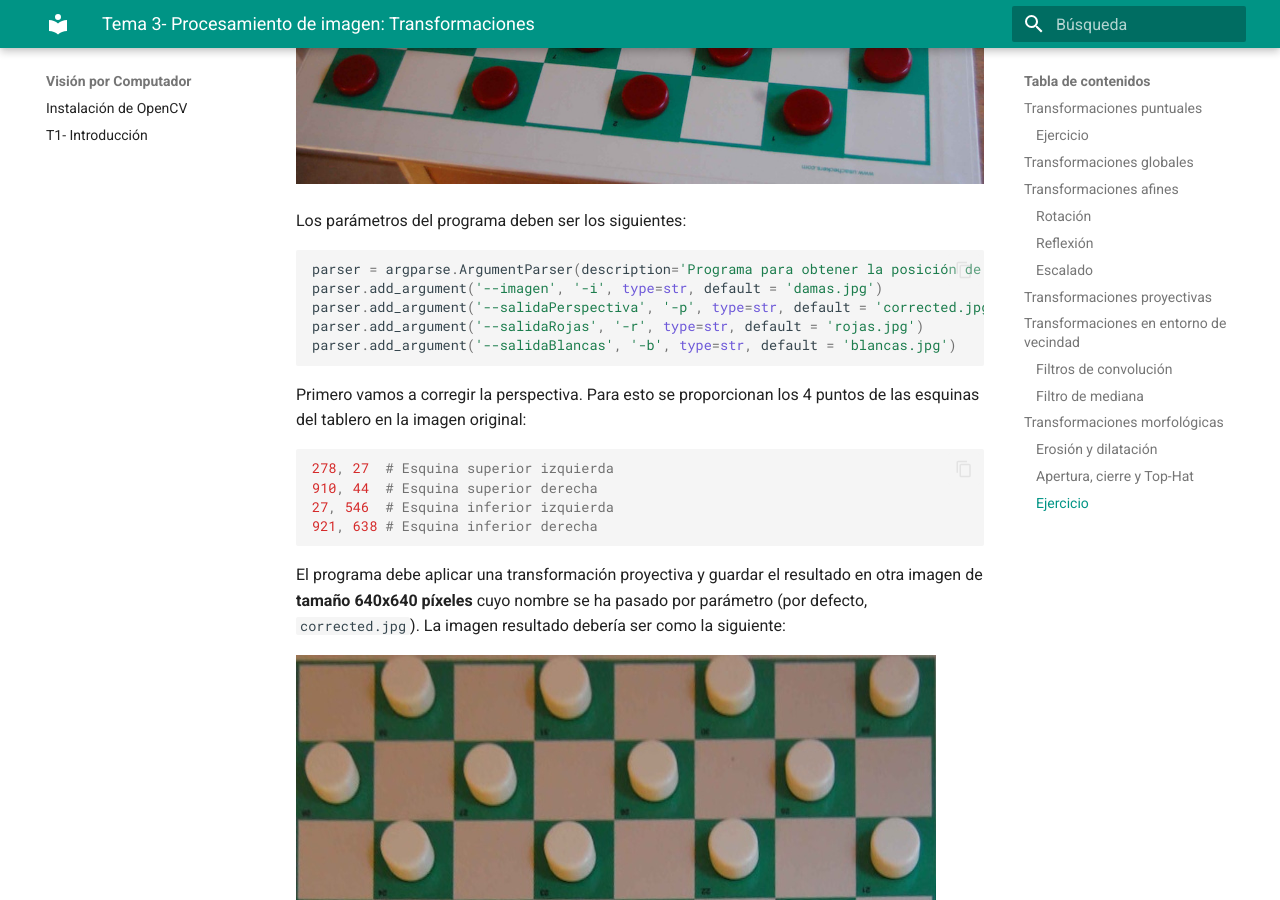
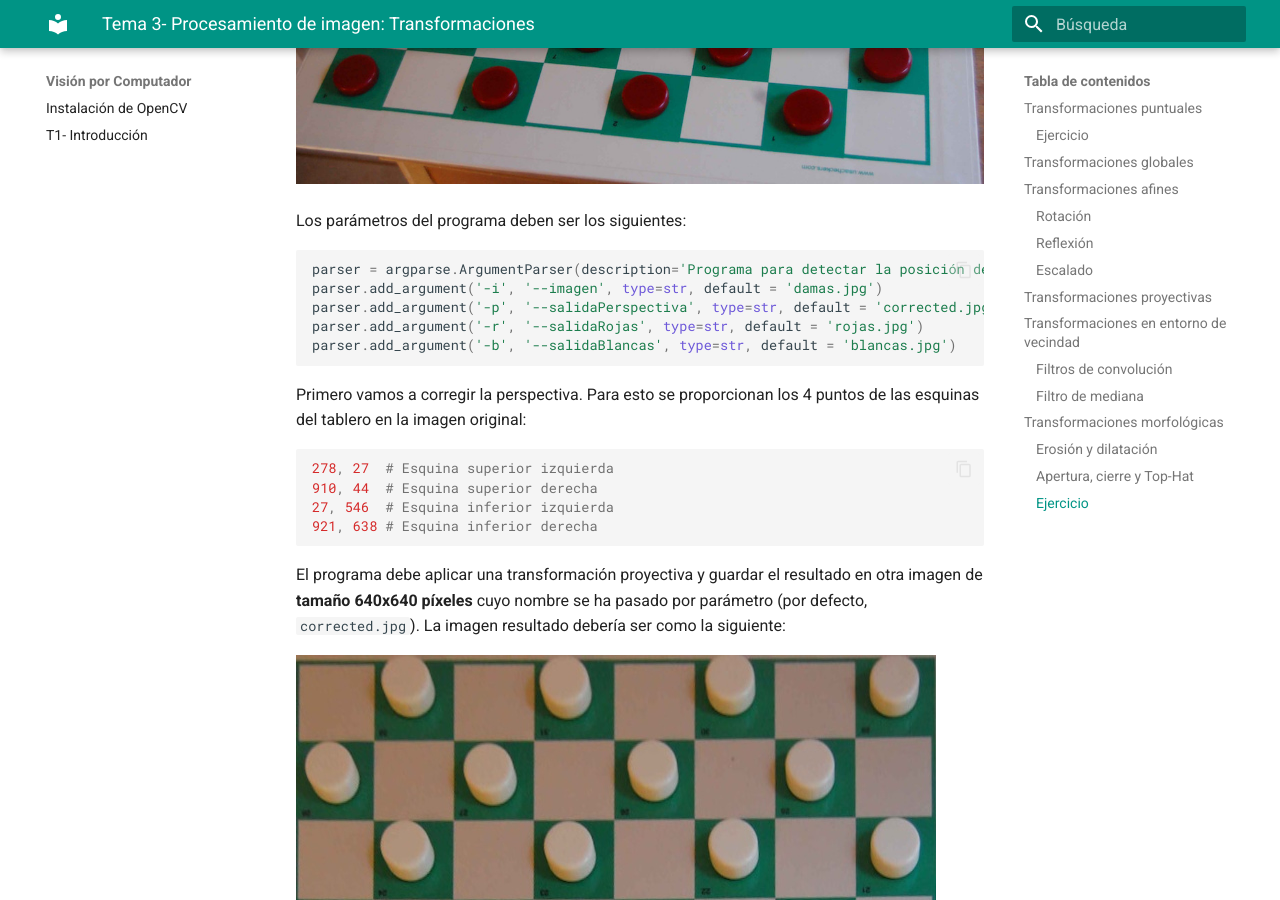
Before and after one commit to pertusa/VisionPorComputador, an MkDocs documentation site: the page built from docs/transformaciones.md, in a window 1280 px wide and 900 px high, scrolled down 9572 px. Built offline with MkDocs 1.6.1 and Material for MkDocs 9.7.7, drawn with Linux system fonts in a browser that asks for light colours.

Commit message:
Repasa la redacción de los enunciados de la primera entrega
Mismo repaso de redacción que el commit anterior, aplicado a los cuatro
ejercicios que faltaban (bc, histograma/histogramaColor, colorLight y
detectarFichas). Sólo cambia el texto de los comentarios y de las cadenas
de descripción de argparse; el formato de salida que exige la corrección
automática no se toca.

En los bloques de argparse se pasa a indicar primero la opción corta
(-i, --imagen), por coherencia con el resto de plantillas.

Co-Authored-By: Claude Opus 5 (1M context) <noreply@anthropic.com>

````diff
--- a/docs/transformaciones.md
+++ b/docs/transformaciones.md
@@ -357,11 +357,11 @@ Los parámetros del programa deben ser los siguientes:
 
 
 ```python
-parser = argparse.ArgumentParser(description='Programa para obtener la posición de las damas')
-parser.add_argument('--imagen', '-i', type=str, default = 'damas.jpg')
-parser.add_argument('--salidaPerspectiva', '-p', type=str, default = 'corrected.jpg')
-parser.add_argument('--salidaRojas', '-r', type=str, default = 'rojas.jpg')
-parser.add_argument('--salidaBlancas', '-b', type=str, default = 'blancas.jpg')
+parser = argparse.ArgumentParser(description='Programa para detectar la posición de las damas')
+parser.add_argument('-i', '--imagen', type=str, default = 'damas.jpg')
+parser.add_argument('-p', '--salidaPerspectiva', type=str, default = 'corrected.jpg')
+parser.add_argument('-r', '--salidaRojas', type=str, default = 'rojas.jpg')
+parser.add_argument('-b', '--salidaBlancas', type=str, default = 'blancas.jpg')
 ```
 
 Primero vamos a corregir la perspectiva. Para esto se proporcionan los 4 puntos de las esquinas del tablero en la imagen original:
````
Also changed, not shown: docs/imagenvideo.md (+11 -11 lines).
